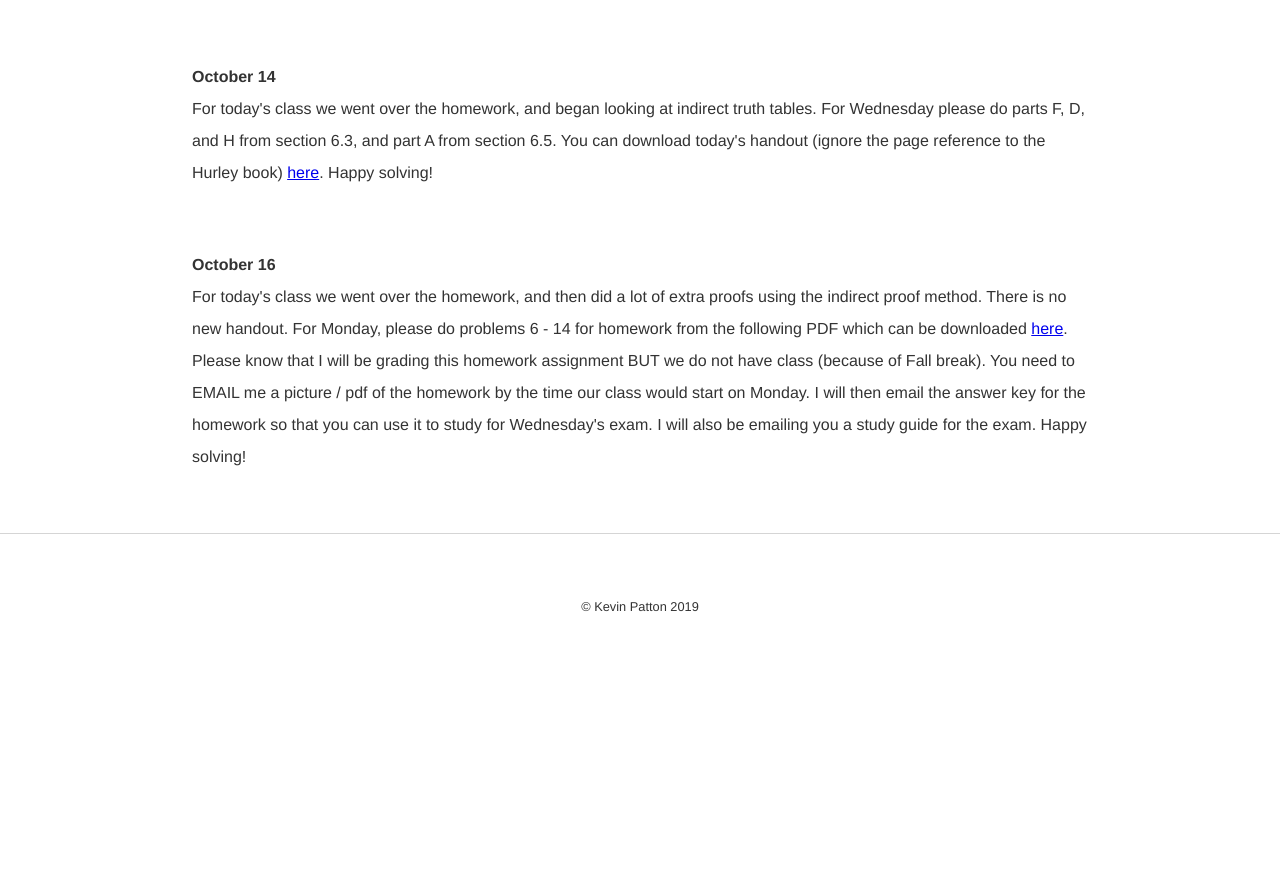
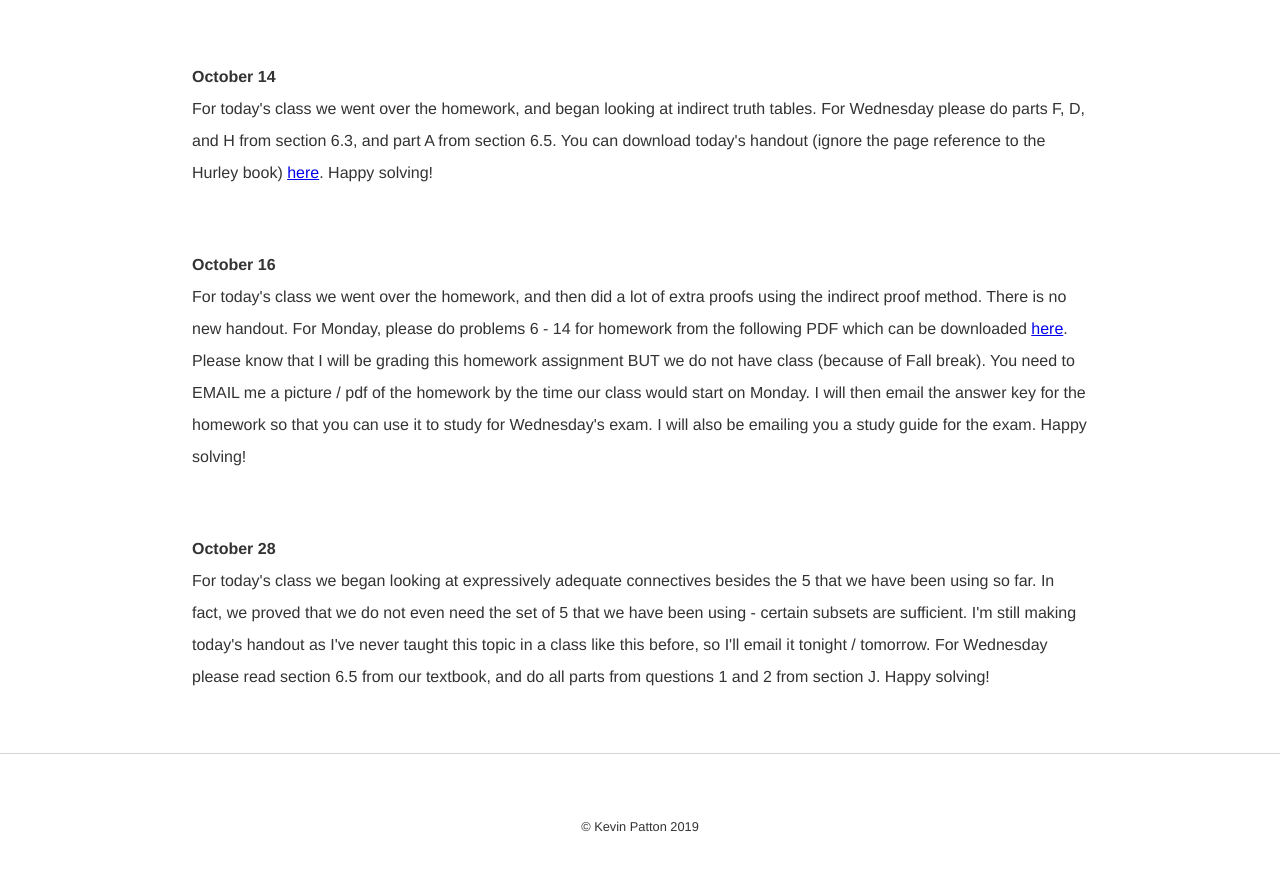
Before and after one commit to kevinjpatton/kevinjpatton.github.io, a Jekyll site: the page built from teaching/phil_1210/index.html, in a window 1280 px wide and 900 px high, scrolled down 3212 px. Shown: the top 871 px of the window. Built offline with Jekyll 4.4.1, drawn with Linux system fonts in a browser that asks for light colours; Markdown is read by kramdown in place of the engine named in the settings; before the commit the page ends 3892 px from its top, so only the background shows below that.

Commit message:
Update index.html

```diff
--- a/teaching/phil_1210/index.html
+++ b/teaching/phil_1210/index.html
@@ -38,3 +38,5 @@ For today's class we went more in depth with truth tables and defined some new t
 For today's class we went over the homework, and began looking at indirect truth tables.    For Wednesday please do parts F, D, and H from section 6.3, and part A from section 6.5.  You can download today's handout (ignore the page reference to the Hurley book) <a href="/teaching/phil_1210/Day 15 - Section 6.4.pdf" target="_blank">here</a>.  Happy solving!</p>
 <p><b>October 16</b><br>
 For today's class we went over the homework, and then did a lot of extra proofs using the indirect proof method.  There is no new handout.  For Monday, please do problems 6 - 14 for homework from the following PDF which can be downloaded <a href="/teaching/phil_1210/IndirectTables.pdf" target="_blank">here</a>.  Please know that I will be grading this homework assignment BUT we do not have class (because of Fall break).  You need to EMAIL me a  picture / pdf of the homework by the time our class would start on Monday.  I will then email the answer key for the homework so that you can use it to study for Wednesday's exam.  I will also be emailing you a study guide for the exam.  Happy solving!</p>
+<p><b>October 28</b><br>
+For today's class we began looking at expressively adequate connectives besides the 5 that we have been using so far.  In fact, we proved that we do not even need the set of 5 that we have been using - certain subsets are sufficient.  I'm still making today's handout as I've never taught this topic in a class like this before, so I'll email it tonight / tomorrow.  For Wednesday please read section 6.5 from our textbook, and do all parts from questions 1 and 2 from section J.  Happy solving!
```
